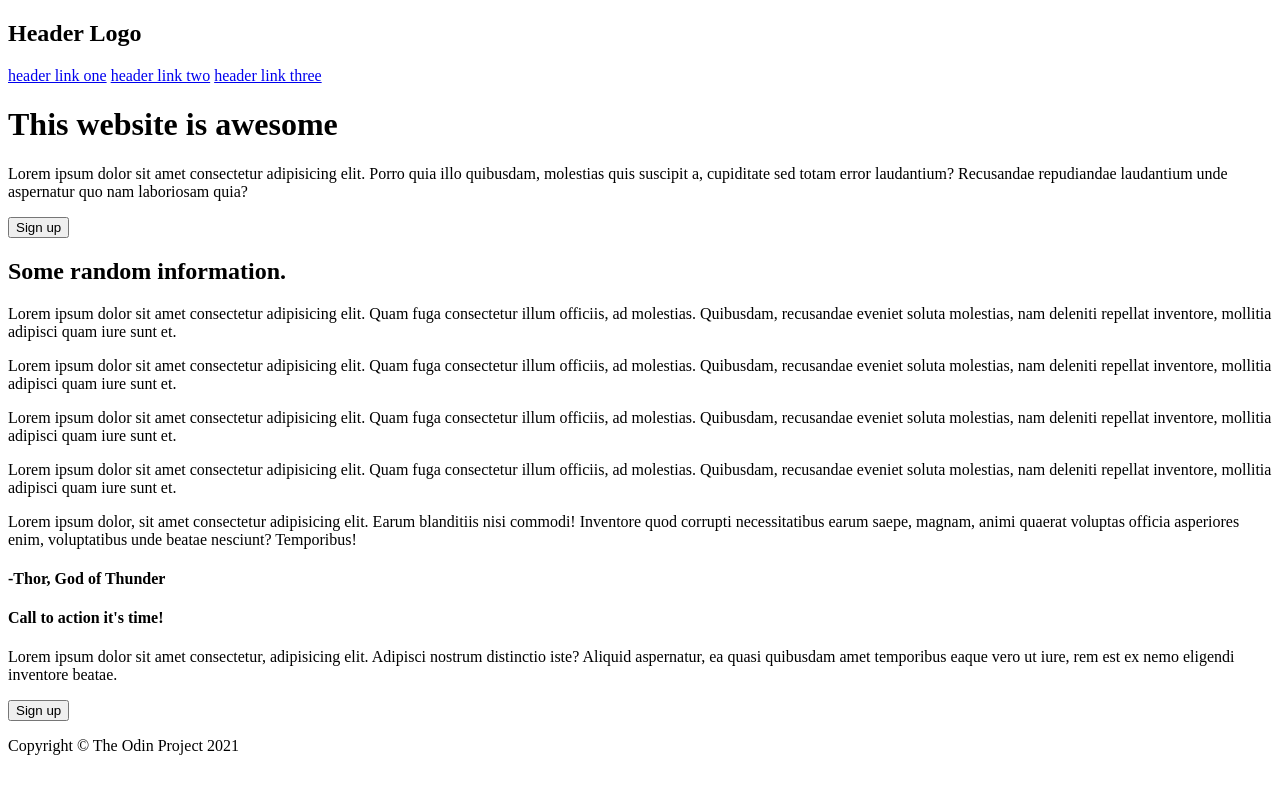
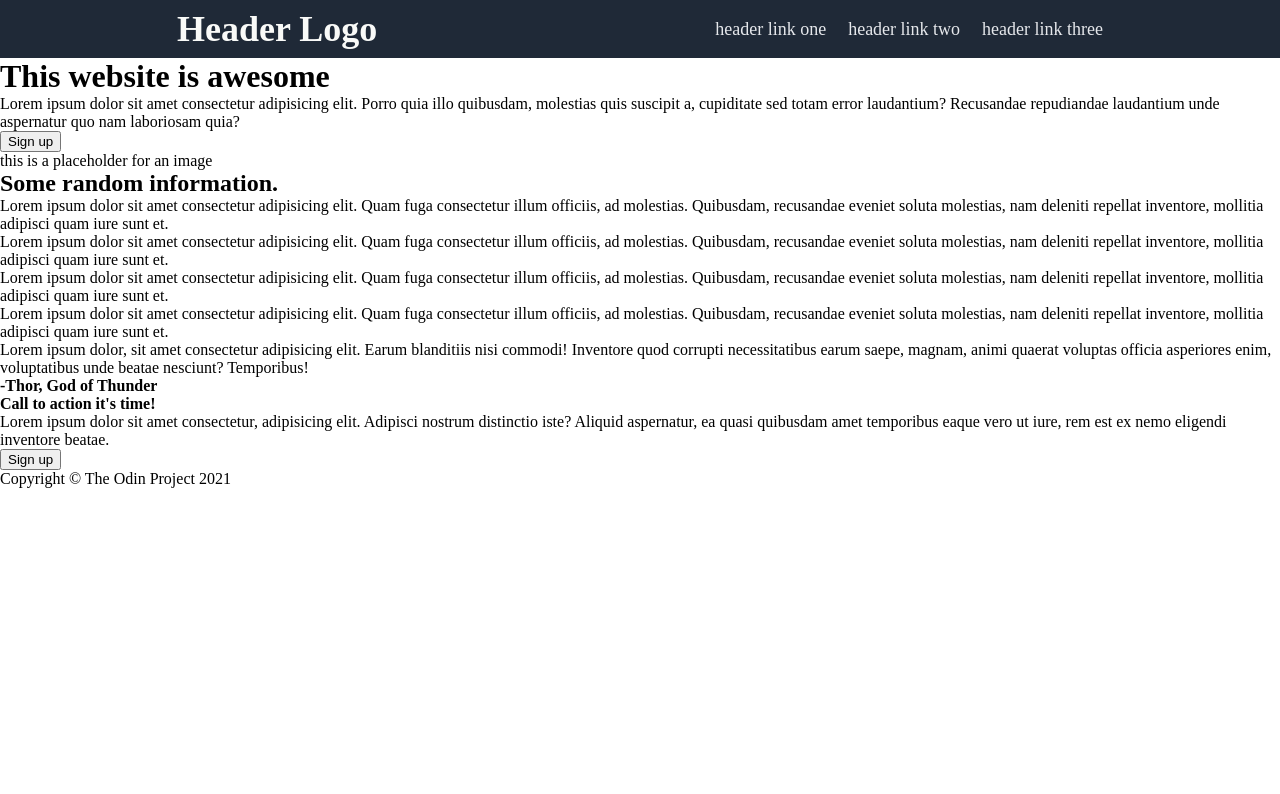
Before and after one commit to AlphaRollins/ODIN-landing-page, a plain HTML site: page index.html in a window 1280 px wide. Drawn offline with Linux system fonts and the light colour scheme.

Commit message:
Header styled

```diff
--- a/index.html
+++ b/index.html
@@ -25,7 +25,7 @@
                 <button id="headerButton">Sign up</button>
             </div>
             <div class="RHeaderSection">
-
+                <p>this is a placeholder for an image</p>
             </div>
 
         </div>
--- a/style.css
+++ b/style.css
@@ -0,0 +1,28 @@
+*{
+    margin: 0px;
+}
+
+.heroHeader{
+    display: flex;
+    justify-content: space-around;
+    background-color: #1F2937;
+    color: #F9FAF8;
+    padding: 8px;
+    align-items: center;
+}
+.header-logo {
+    font-size: 24px;
+
+}
+
+.headerLinks > a{
+    text-decoration: none;
+    color: #E5E7EB;
+    font-size: 18px;
+
+}
+
+.headerLinks{
+    display: flex;
+    gap: 22px;
+}
```
